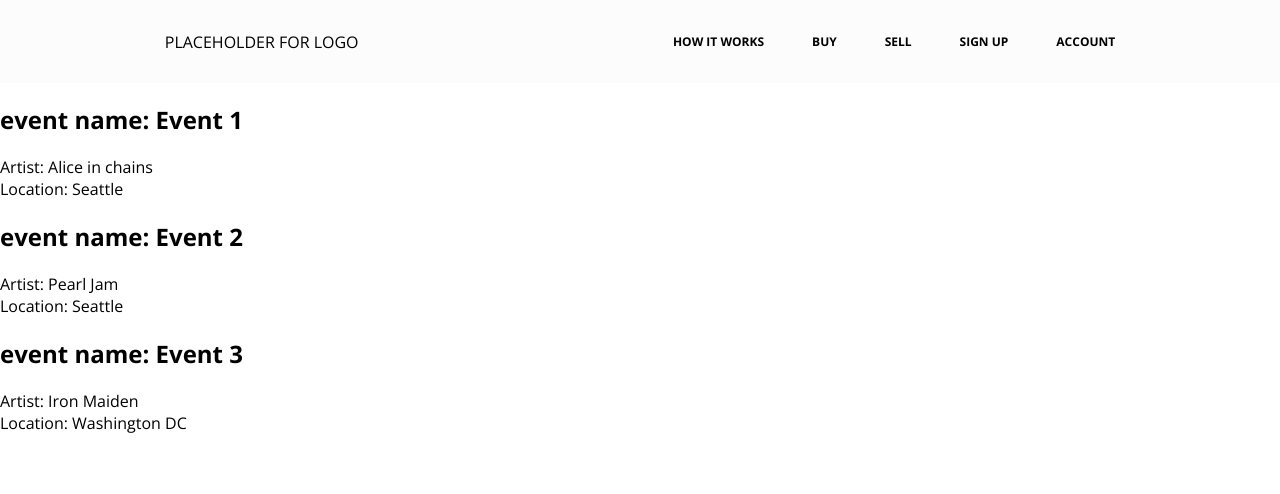
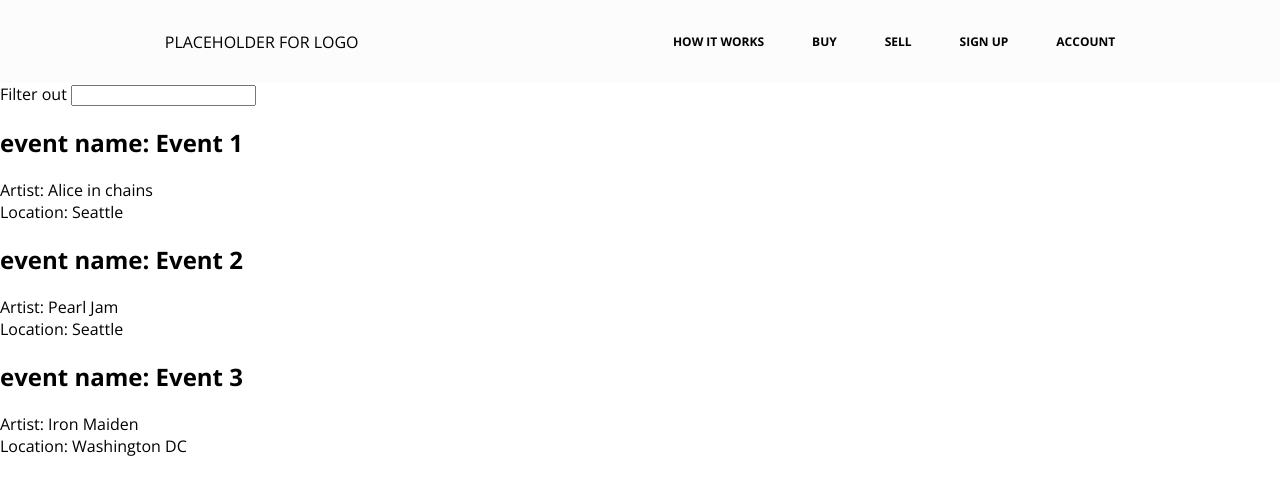
Before and after one commit to gunnerr91/joko, a React (Create React App) app: page / in a window 1280 px wide. Shown: the top 494 px of the page. Built offline with nearby package versions, Linux system fonts and the light colour scheme.

Commit message:
added filter functionality

```diff
--- a/src/App.js
+++ b/src/App.js
@@ -1,13 +1,19 @@
-import React from "react";
+import React, { useState } from "react";
 import "./App.css";
 import EventCard from "./home/components/EventCard";
+import SearchTextBox from "./home/components/SearchTextBox";
 import NavbarMain from "./navbar/components/NavbarMain";
 
 const App = () => {
+  const [currentSearchText, setCurrentSearchText] = useState("");
   return (
     <>
       <NavbarMain />
-      <EventCard />
+      <SearchTextBox
+        currentSearchText={currentSearchText}
+        setCurrentSearchText={setCurrentSearchText}
+      />
+      <EventCard currentSearchText={currentSearchText} />
     </>
   );
 };
--- a/src/home/components/EventCard.jsx
+++ b/src/home/components/EventCard.jsx
@@ -1,9 +1,30 @@
 import React from "react";
 import { GetEvents } from "../services/Events";
 
-const EventCard = () => {
+const EventCard = ({ currentSearchText }) => {
   var events = GetEvents();
+  var filteredEvents = [];
+  if (currentSearchText) {
+    filteredEvents = events.filter(
+      (event) =>
+        event.artist.toLowerCase().includes(currentSearchText) ||
+        event.title.toLowerCase().includes(currentSearchText) ||
+        event.location.toLowerCase().includes(currentSearchText)
+    );
+  }
 
+  if (filteredEvents.length > 0) {
+    return filteredEvents.map((event) => (
+      <>
+        <h2>event name: {event.title}</h2>
+        <p>
+          Artist: {event.artist}
+          <br />
+          Location: {event.location}
+        </p>
+      </>
+    ));
+  } else {
     return events.map((event) => (
       <>
         <h2>event name: {event.title}</h2>
@@ -14,6 +35,7 @@ const EventCard = () => {
         </p>
       </>
     ));
+  }
 };
 
 export default EventCard;
--- /dev/null
+++ b/src/home/components/SearchTextBox.jsx
@@ -0,0 +1,14 @@
+import React from "react";
+
+const SearchTextBox = ({ currentSearchText, setCurrentSearchText }) => (
+  <>
+    <label>Filter out </label>{" "}
+    <input
+      type="text"
+      value={currentSearchText}
+      onChange={(event) => setCurrentSearchText(event.target.value)}
+    />
+  </>
+);
+
+export default SearchTextBox;
```
Lines whose indentation alone changed are shown as unchanged.
